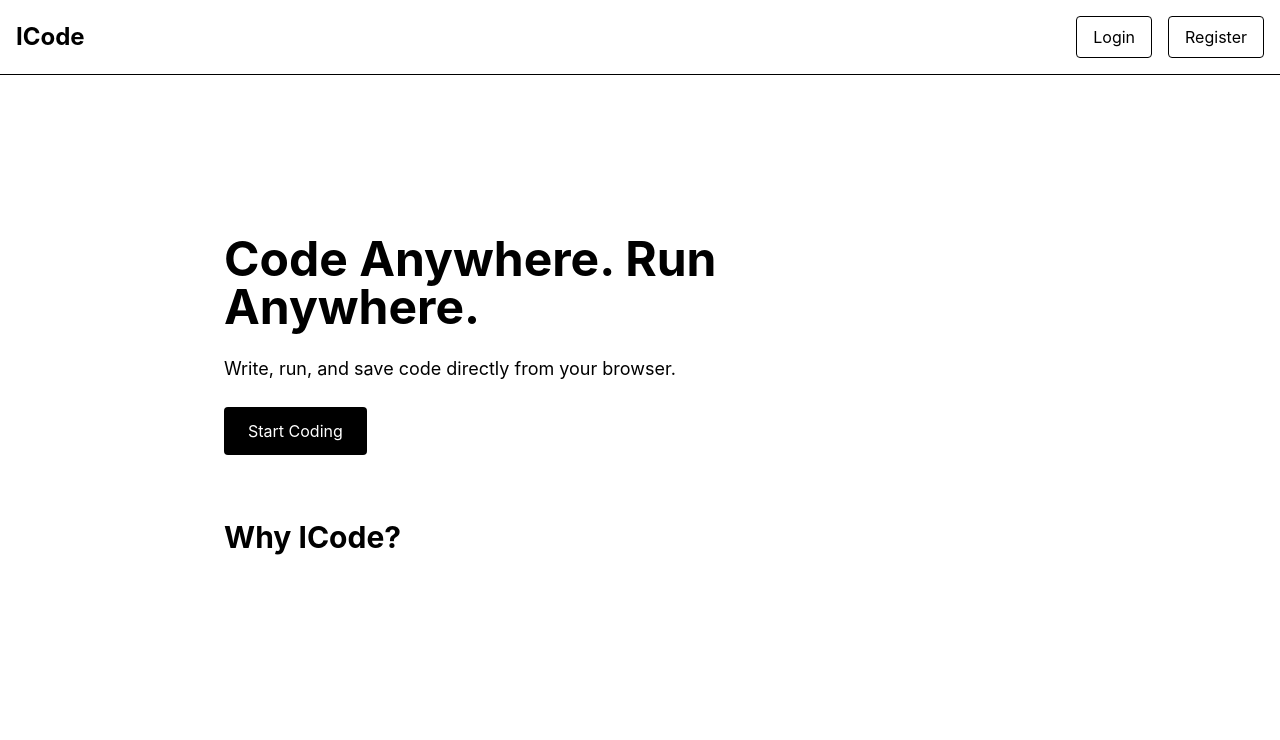
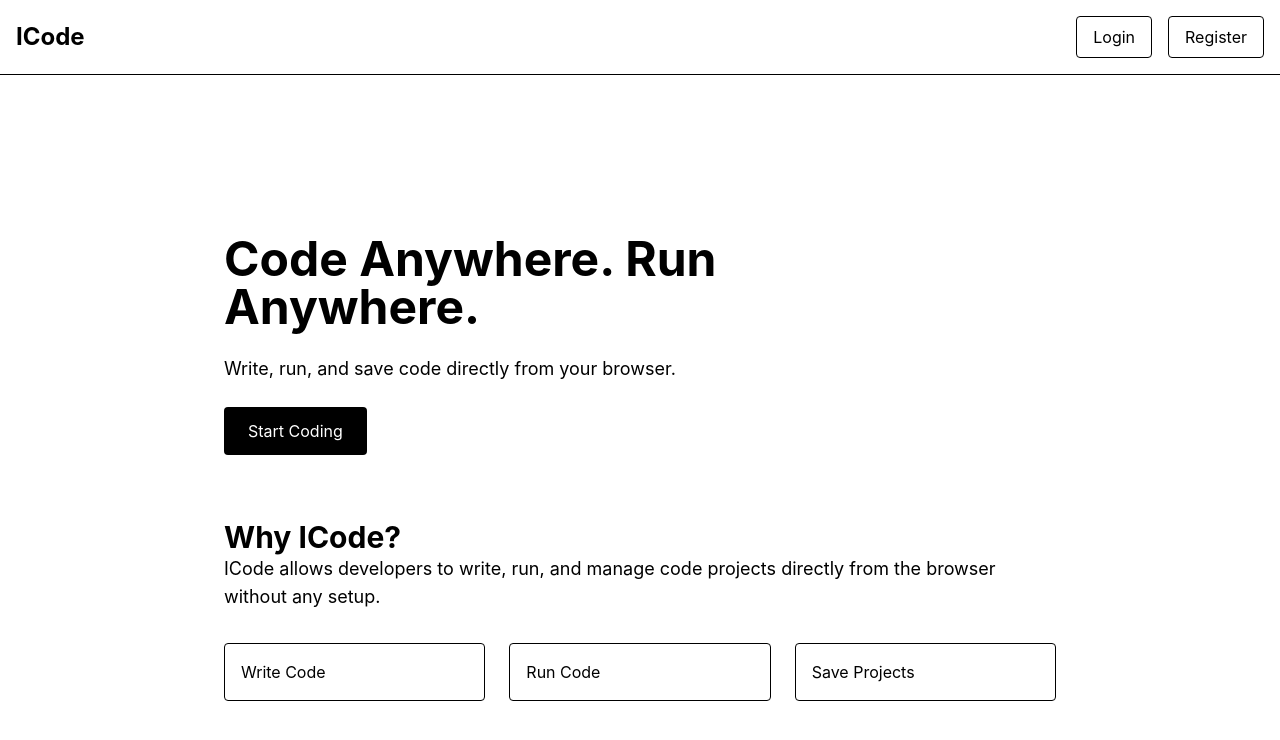
Before and after one commit to saudprashant2062/ICode, a React (Vite) app in the folder Frontend_ICode/: page / in a window 1280 px wide. Shown: the top 740 px of the page. Built offline with nearby package versions, Linux system fonts and the light colour scheme.

Commit message:
added features

```diff
--- a/Frontend_ICode/src/components/Section.jsx
+++ b/Frontend_ICode/src/components/Section.jsx
@@ -1,6 +1,6 @@
 export default function Section({ children }) {
   return (
-    <section className="max-w-4xl mx-auto p-8">
+   <section className="max-w-4xl mx-auto p-8">
       {children}
     </section>
   );
--- a/Frontend_ICode/src/pages/Landing.jsx
+++ b/Frontend_ICode/src/pages/Landing.jsx
@@ -1,5 +1,6 @@
+import { Link } from "react-router-dom";
 import Navbar from "../components/Navbar";
-import { Link } from "react-router-dom";
+import Section from "../components/Section";
 export default function Landing() {
   return (
     <>
@@ -20,11 +21,29 @@ export default function Landing() {
 </Link>
 </div>
 </main>
-<section className="max-w-4xl mx-auto p-8">
+<Section>
   <h2 className="text-3xl font-bold">
     Why ICode?
   </h2>
-</section>
+
+  <p className="text-lg">
+    ICode allows developers to write, run, and manage code projects directly from the browser without any setup.
+  </p>
+
+  <div className="grid grid-cols-3 gap-6 mt-8">
+    <div className="border p-4 rounded">
+      Write Code
+    </div>
+
+    <div className="border p-4 rounded">
+      Run Code
+    </div>
+
+    <div className="border p-4 rounded">
+      Save Projects
+    </div>
+  </div>
+</Section>
     </>
   );
 }
```
